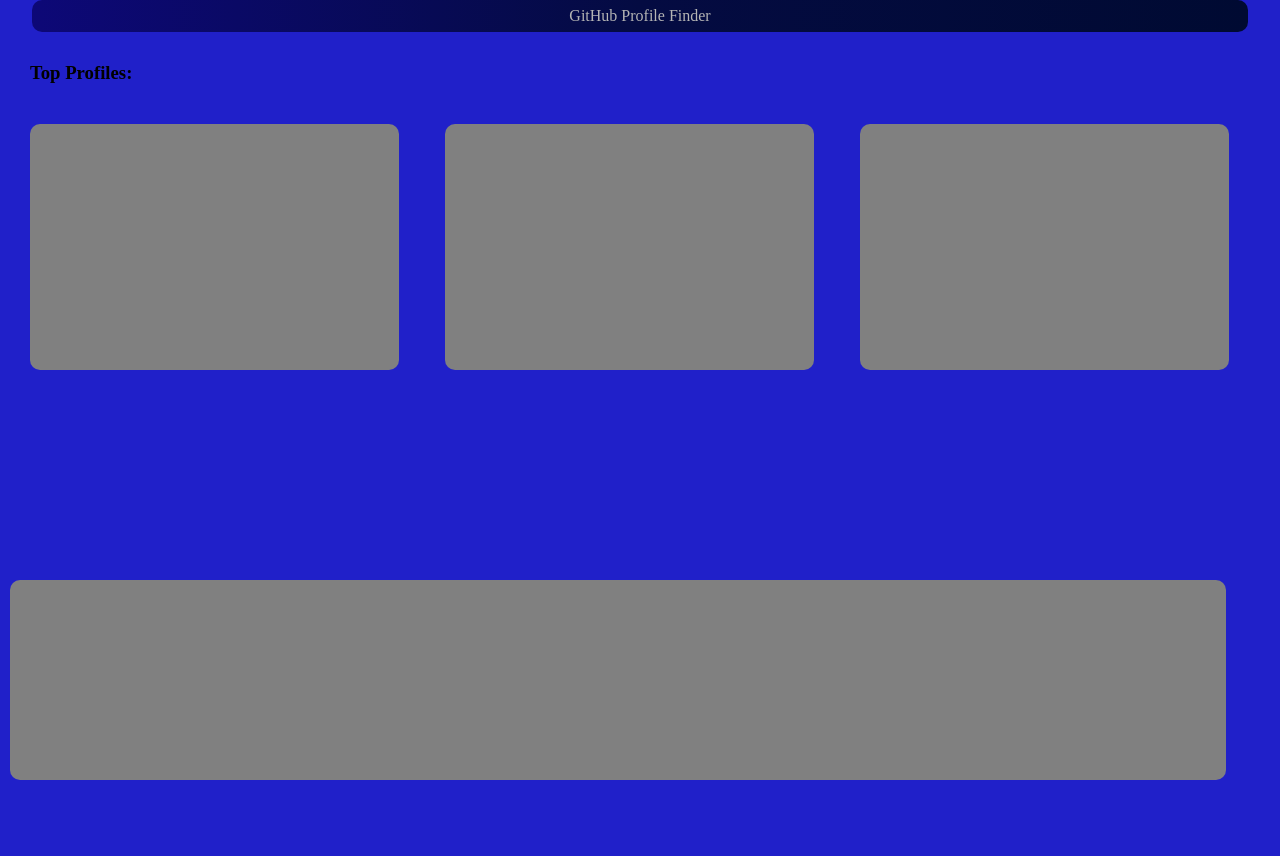
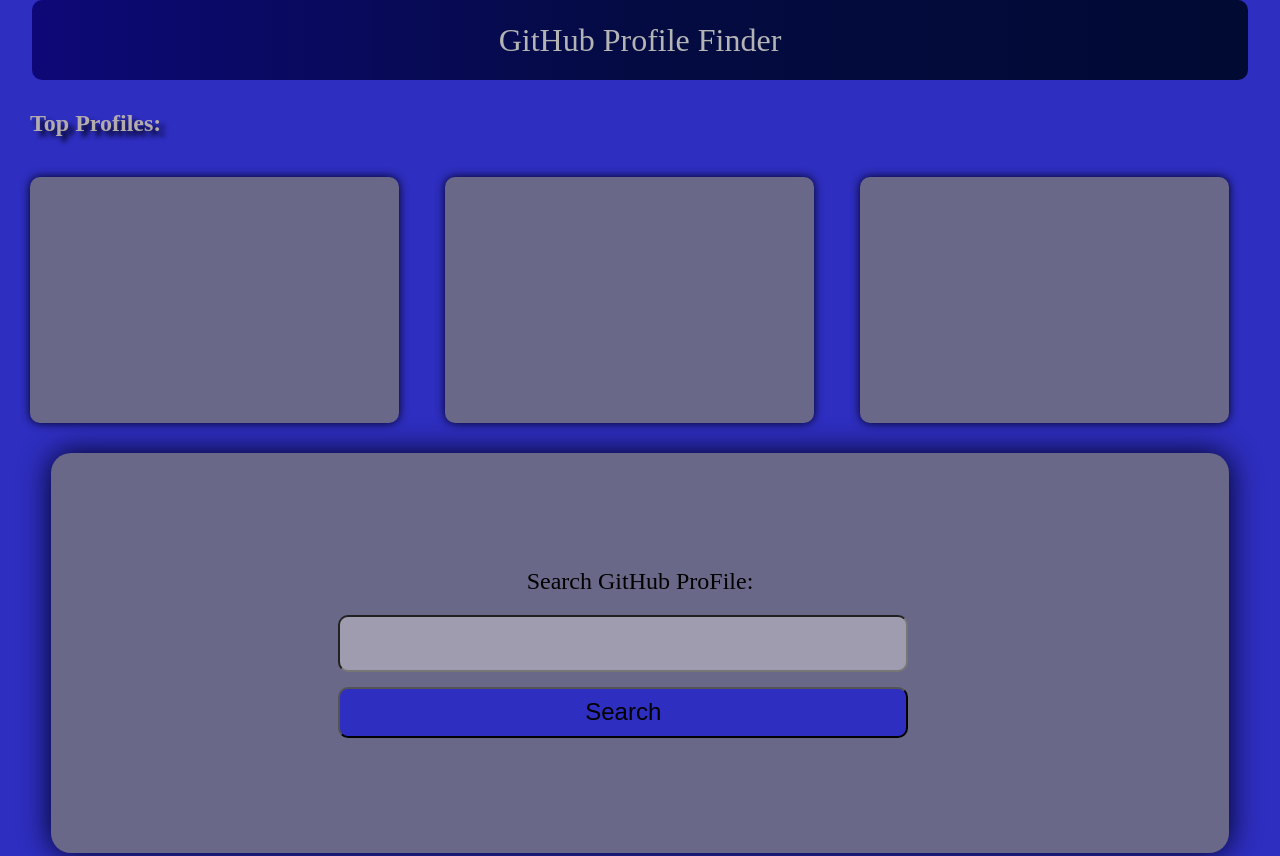
Before and after one commit to adityas989/GitHub-Profile-Finder, a plain HTML site: page index.html in a window 1280 px wide. Shown: the top 856 px of the page. Before the commit the page ends 800 px from the top, so only its background shows below. Drawn offline with Linux system fonts and the light colour scheme; no server answers.

Commit message:
Add GitHub Profile Search Bar

```diff
--- a/index.html
+++ b/index.html
@@ -27,6 +27,15 @@
                     <div class="topProfile"></div>
                 </div>
             </div>
+            <div class="search">
+                <div class="t">
+                    Search GitHub ProFile:
+                </div>
+                <div class="searchbar">
+                    <input type="search" name="search" id="search">
+                    <button>Search</button>
+                </div>
+            </div>
 
         </main>
    </main>
--- a/style.css
+++ b/style.css
@@ -4,7 +4,7 @@
     box-sizing: border-sizing;
 }
 body{
-    background-color:rgb(32, 32, 201);
+    background-color:rgb(46, 46, 192);
 }
 div{
     margin:10px;
@@ -16,11 +16,11 @@
     align-items:center;
     margin:auto;
     width:95vw;
-    height:2rem;
+    height:5rem;
     background: linear-gradient(to right, rgb(13, 8, 119),rgb(4, 11, 66),rgb(0,10,50));
     color:rgb(180, 180, 180);
     border-radius:10px;
-
+    font-size:200%;
 }
 h3 {
     margin:30px;
@@ -38,14 +38,15 @@
     align-items:center;
     aspect-ratio:1.5;
     width:90%;
-    background-color:grey;
+    background-color:rgb(106, 104, 136);
+    box-shadow:0px 0px 10px rgb(2, 2, 26);
     border-radius:10px;
 }
 .myprofile {
-    width:95vw;
+    width:92vw;
     height:100%;
     display:grid;
-    grid-template-columns:repeat(2);
+    grid-template-columns:repeat(2,auto);
     grid-template-rows:repeat(3,1fr);
 }
 .myprofile h1{
@@ -56,21 +57,28 @@
     margin-left:5vw;
 }
 .footer {
-    position: absolute;
+    /* position: absolute; */
     height: 200px;
-    bottom: 30px;
+    /* bottom: 30px; */
+    margin:30px;
+    width:92vw;
 }
 
 .myProPic {
     position:absolute;
-    right:4%;
+    right:5%;
     width: 90px;
     aspect-ratio:1;
     border-radius:50%;
 }
-
+.main h3{
+    color:rgb(179, 172, 172);
+    font-size:150%;
+    text-shadow: 5px 5px 5px rgb(3, 3, 27);
+}
 .card div img{
     width:70%;
+    min-width:50px;
     aspect-ratio:1;
     border-radius:50%;
 }
@@ -79,3 +87,36 @@
     grid-template-columns: repeat(3,1fr);
     grid-template-rows: repeat(3,1fr);
 }
+
+.search{
+    margin:auto;
+    display:flex;
+    justify-content:center;
+    align-items:center;
+    flex-direction:column;
+    width:92vw;
+    background-color: rgb(106, 104, 136) ;
+    height:50vh;
+    border-radius:20px;
+    box-shadow:0px 0px 30px rgb(2, 2, 26);
+}
+.t{
+    font-size:150%;
+}
+.searchbar input{
+    width:170%;
+    aspect-ratio:10/1;
+    border-radius:10px;
+    margin-left:-40%;
+    background-color:rgb(160, 156, 175);
+    font-size:120%;
+}
+.searchbar button{
+    width:170%;
+    aspect-ratio:11/1;
+    border-radius:10px;
+    margin-left:-40%;
+    margin-top:15px;
+    background-color:rgb(46, 46, 192);
+    font-size:150%;
+}
```
